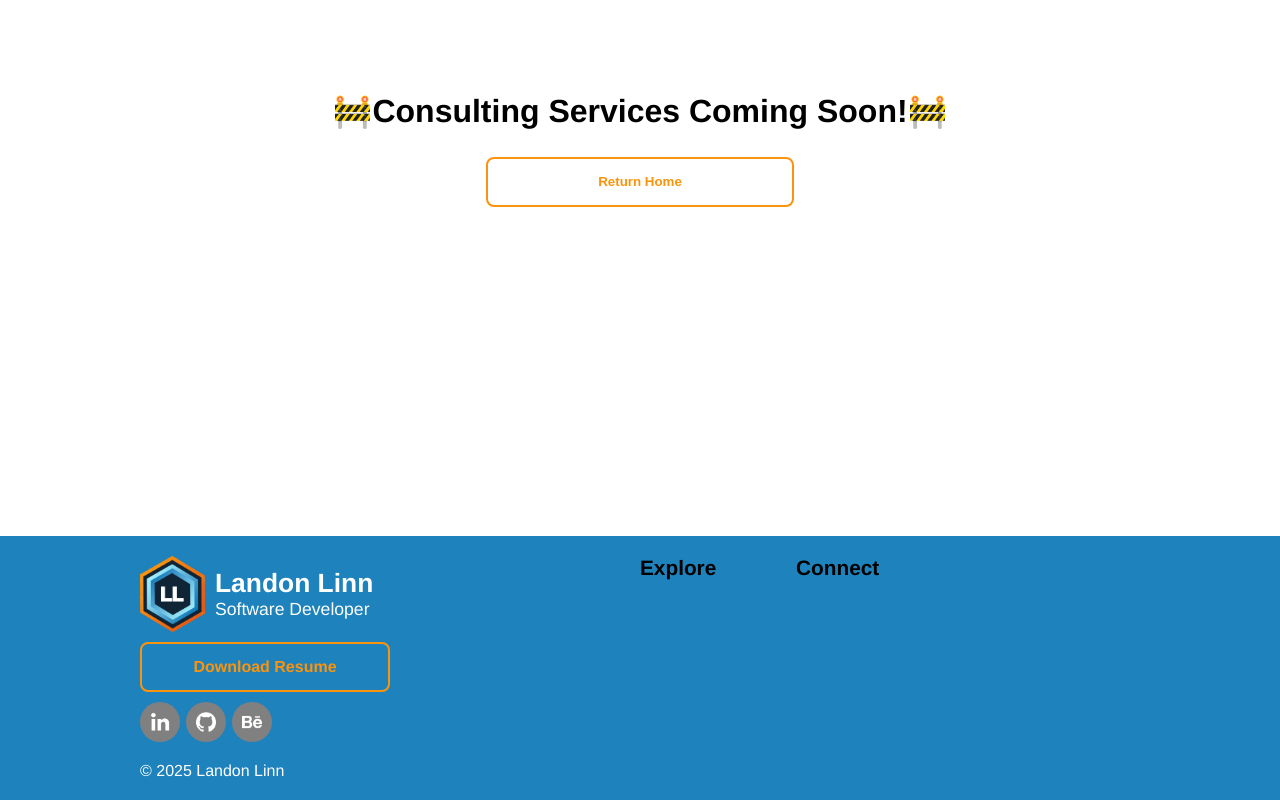
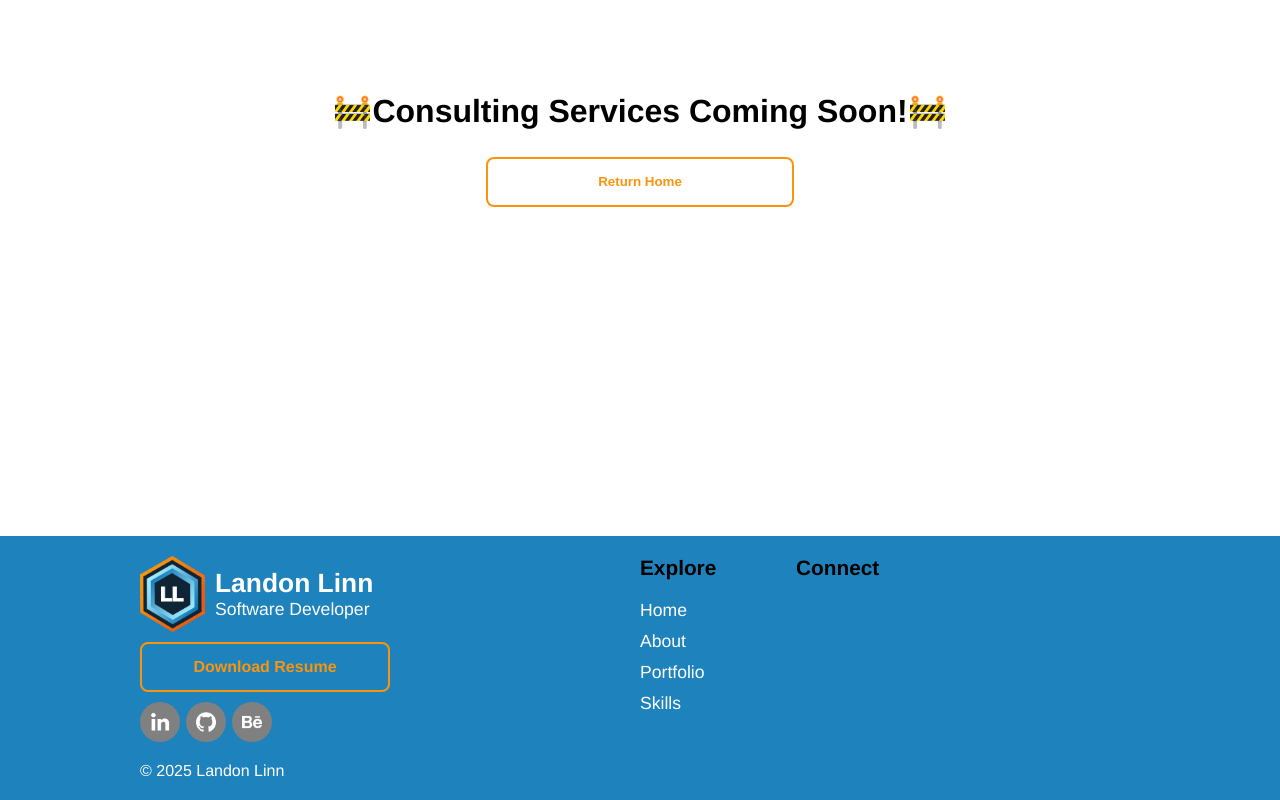
Before and after one commit to LandonLinn/Personal-Website, a React (Vite) app: page /Hire in a window 1280 px wide. Shown: the part 264-1064 px from the top of the page. Built offline with nearby package versions, Linux system fonts and the light colour scheme.

Commit message:
Updated Modal for Portfolio Projects

```diff
--- a/src/components/footer/Footer.css
+++ b/src/components/footer/Footer.css
@@ -77,3 +77,10 @@ footer{
     gap: 10px;
     margin-bottom: 20px;
 }
+
+.footer-nav a:hover{
+    color: #fa940d;
+    text-decoration: underline;
+    text-underline-offset: 5px;
+    cursor: pointer;
+}
--- a/src/components/footer/Footer.jsx
+++ b/src/components/footer/Footer.jsx
@@ -5,7 +5,43 @@ import "./Footer.css";
 import ResumeDown from "../../components/resumeButton/ResumeDown";
 import SocialButts from "../../components/socialButtons/SocialButts";
 
+// Import React elements
+import { Link } from "react-router";
+import { Link as ScrollLink } from "react-scroll";
+import { useLocation, useNavigate } from "react-router";
+
 const Footer = () => {
+
+    // Year
+    let year = new Date().getFullYear();
+
+    const location = useLocation(); // Store useLocation as const variable
+    const navigate = useNavigate(); // Store useNavigate as const variable
+
+    // If location is on home, scroll to top of Home, else navigate to homepage
+    const handleHomeClick = () => {
+        if (location.pathname === "/") {
+            window.scrollTo({top: "0", behavior: "smooth"});
+        }
+        else{
+            navigate("/");
+            window.scrollTo({top: "0"});
+        }
+    };
+
+    const handleAboutClick = () => {
+        navigate("/", {state: { scrollTo: "about-section" } });
+    };
+
+    const handlePortClick = () => {
+        navigate("/", {state: { scrollTo: "portfolio-section" } });
+    };
+
+    const handleSkillsClick = () => {
+        navigate("/", {state: { scrollTo: "skills-section" } });
+    };
+
+
     return(
         <footer>
             <div class="content-wrapper">
@@ -26,6 +62,37 @@ const Footer = () => {
                     <div class="footer-nav-container">
                         <div class="footer-nav">
                             <h3>Explore</h3>
+                            <Link to="/" onClick={handleHomeClick}>Home</Link>
+
+                            <ScrollLink
+                                to="about-container"
+                                onClick={handleAboutClick}
+                                smooth={true}
+                                duration={500}
+                                offset={-80}
+                            >
+                                About
+                            </ScrollLink>
+
+                            <ScrollLink
+                                to="portfolio-container"
+                                onClick={handlePortClick}
+                                smooth={true}
+                                duration={500}
+                                offset={-80}
+                            >
+                                Portfolio
+                            </ScrollLink>
+
+                            <ScrollLink
+                                to="skills-container"
+                                onClick={handleSkillsClick}
+                                smooth={true}
+                                duration={500}
+                                offset={-80}
+                            >
+                                Skills
+                            </ScrollLink>
 
                         </div>
                         <div class="footer-nav">
@@ -35,7 +102,7 @@ const Footer = () => {
                     </div>
 
                 </div>
-                <p class="copyright">&#169; 2025 Landon Linn</p>
+                <p class="copyright">&#169; {year} Landon Linn</p>
             </div>
         </footer>
     );
--- a/src/components/header/Header.jsx
+++ b/src/components/header/Header.jsx
@@ -81,7 +81,7 @@ const Header = () => {
                         >
                             Skills
                         </ScrollLink>
-                        <Link
+                        {/* <Link
                             to="/Hire"
                             onClick={toTop}
                         >
@@ -90,7 +90,7 @@ const Header = () => {
                                     Hire
                                 </button>
                             </a>
-                        </Link>
+                        </Link> */}
                         {/* <Link to="/about">About</Link>
                         <Link to="/portfolio">Portfolio</Link>
                         <Link to="/skills">Skills</Link>
--- a/src/components/modal/Modal.css
+++ b/src/components/modal/Modal.css
@@ -17,6 +17,8 @@
     border-radius: 8px;
     max-width: 800px;
     width: 90%;
+    max-height: 80vh;
+    overflow-y: scroll;
     position: relative;
     animation: fadeIn 0.3s ease;
   }
--- a/src/components/portfolioCard/Portcard.css
+++ b/src/components/portfolioCard/Portcard.css
@@ -50,7 +50,7 @@
 .detailsButt{
     height: 25px;
     border: 2px solid #fa940d;
-    border-radius: 8px;
+    border-radius: 6px;
     width: 25%;
     min-width: 100px;
     color: #fa940d;
--- a/src/components/portfolioCard/Portcard.jsx
+++ b/src/components/portfolioCard/Portcard.jsx
@@ -2,11 +2,11 @@ import React from "react";
 import "./Portcard.css"
 
 
-const Portcard = ({img, title, tag, desc, demoLink, onDetailsClick}) => {
+const Portcard = ({coverImg, title, tag, desc, demoLink, onDetailsClick}) => {
     return(
         <div className="card-container">
 
-            <img className="portCard-img" src={img} alt={title} />
+            <img className="portCard-img" src={coverImg} alt={title} />
 
             <div className="portCard-content">
                 <p className="cardTag">{tag}</p>
--- a/src/features/portfolio/Portfolio.css
+++ b/src/features/portfolio/Portfolio.css
@@ -33,3 +33,25 @@
     display: flex;
     justify-content: center;
 }
+
+/* Modal */
+.modalTitle{
+    display: flex;
+    align-items: center;
+    gap: 10px;
+    height: 50px;
+}
+
+.cardTag{
+    background-color: #a2effc;
+    width: fit-content;
+    padding: 5px 10px;
+    border-radius: 50px;
+    font-size: .8rem;
+    height: fit-content;
+}
+
+.modalContent hr {
+    border: 1px solid gray;
+    margin: 20px 0px;
+}
--- a/src/features/portfolio/Portfolio.jsx
+++ b/src/features/portfolio/Portfolio.jsx
@@ -15,11 +15,13 @@ const Portfolio = () => {
     const projects = [
         {
           id: "1",
-          img: "../src/assets/Portfolio Images/IBCTraffic Website.png",
+          coverImg: "../src/assets/Portfolio Images/IBCTraffic Website.png",
           title: "IBC Traffic Website",
           tag: "Front-End",
           desc: "During my internship at IBC Traffic, I was tasked with redesigning the company’s old website using Squarespace. My primary goal was to enhance the user experience by creating a more intuitive, visually appealing, and mobile-responsive design. I focused on simplifying navigation, optimizing page layouts, and improving overall usability. By leveraging Squarespace’s built-in tools and custom code, I successfully updated the website to better meet the needs of both the company and its clients. I also ensured that the design aligned with the company's brand, making the site more engaging and easier to use. This project allowed me to refine my design skills while learning to work within a website-building platform and collaborating with the team to meet business objectives.",
+          role: "Web Developer Intern",
           demoLink: "https://www.ibctraffic.com/",
+          tools: ["HTML", "CSS", "JavaScript", "Figma", "Squarespace"],
         },
     ];
 
@@ -40,7 +42,7 @@ const Portfolio = () => {
             <div className="portCard-container">
                 {projects.map((project) => (
                     <Portcard
-                        img={project.img}
+                        coverImg={project.coverImg}
                         title={project.title}
                         tag={project.tag}
                         desc={project.desc}
@@ -51,10 +53,60 @@ const Portfolio = () => {
 
                 <Modal isOpen={isModalOpen} onClose={handleCloseModal}>
                     {activeProject && (
-                    <>
-                        <h2>{activeProject.title}</h2>
-                        <p>{activeProject.tag}</p>
-                    </>
+                        <div className="modalContent">
+
+                            {/* Title & Tag Line */}
+                            <div className="modalTitle">
+                                <h2>{activeProject.title}</h2>
+                                <p className="cardTag">{activeProject.tag}</p>
+                            </div>
+                            <p className="tagLine">Redesigning a Corporate Site for Modern UI/UX</p>
+
+                            <hr />
+
+                            {/* Role & Project Links */}
+                            <h3>Description:</h3>
+                            <p>{activeProject.desc}</p>
+                            <br />
+                            <h3>Role:</h3>
+                            <p>{activeProject.role}</p>
+                            <br />
+                            <h3>Links to Project:</h3>
+                            <a href={activeProject.demoLink} target="blank">Demo Link</a> <br />
+
+                            <hr />
+
+                            {/* Overview / Problem Statement */}
+                            <h3>Project Overview:</h3>
+
+
+                            <br />
+                            {/* Tools & Technologies */}
+                            <h3>Tools & Technologies:</h3>
+                                <ul>
+                                    {activeProject.tools.map((tool, index) =>
+                                        <li key={index}>{tool}</li>
+                                    )}
+                                </ul>
+
+                            <br />
+                            {/* Key Features or Technical Challenges */}
+                            <h3>Key Features:</h3>
+
+                            <br />
+                            {/* UX Focus */}
+                            <h3>UX Focus:</h3>
+
+                            <br />
+                            {/* Screenshots or Preview */}
+                            <h3>Project Images:</h3>
+
+                            <br />
+                            {/* Results / What You Learned */}
+                            <h3>Results & Lessons Learned:</h3>
+
+
+                        </div>
                     )}
                 </Modal>
             </div>
```
